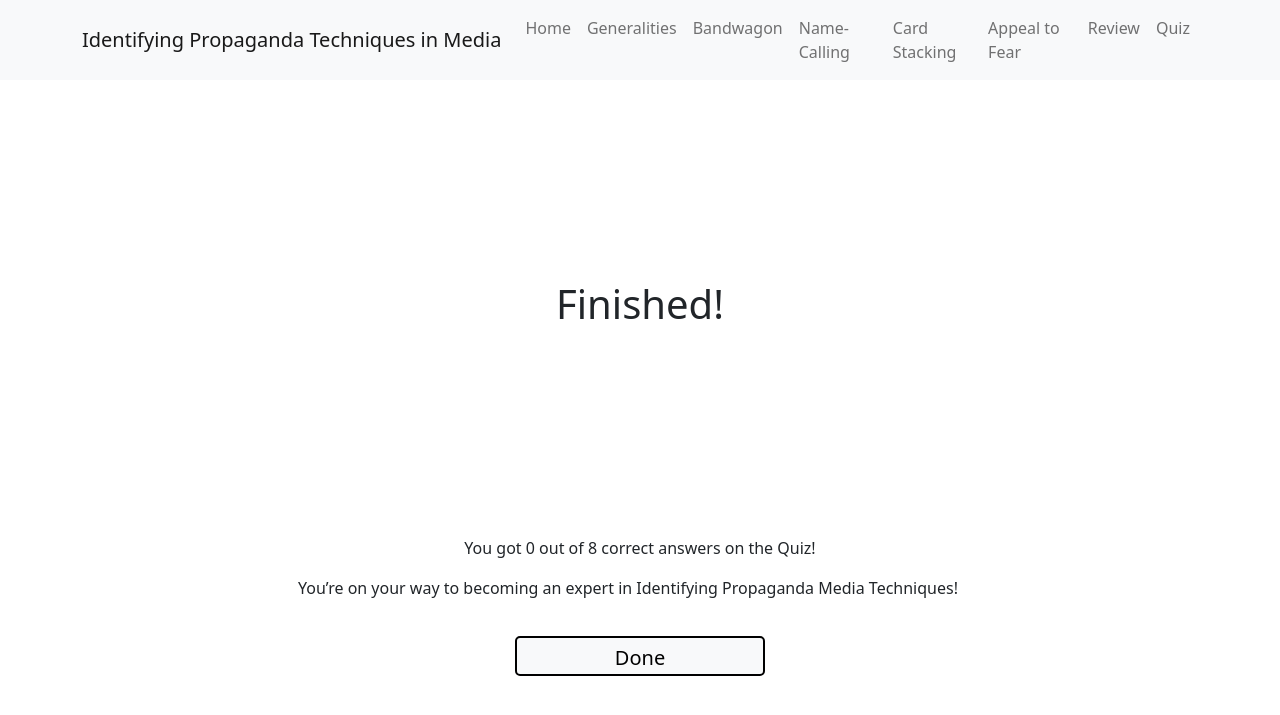
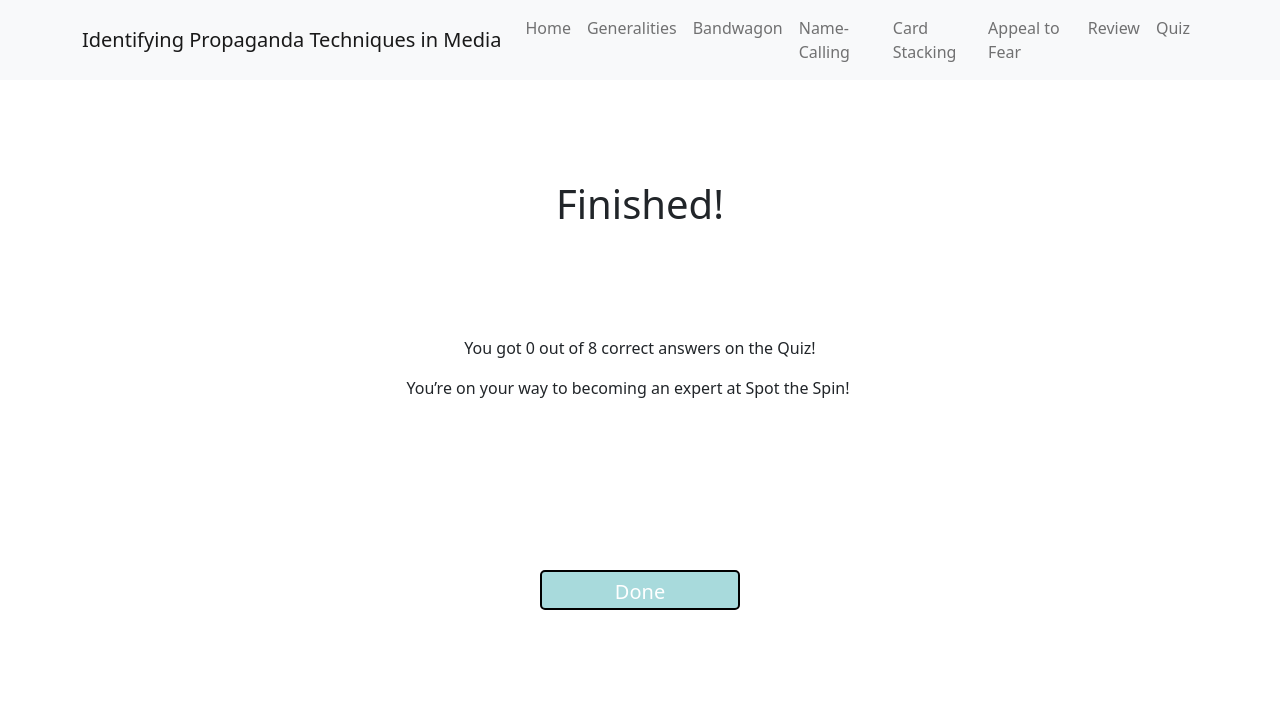
Before and after one commit to trishataparia/spring25-ui-final, a Flask app: page /finish in a window 1280 px wide. Shown: the top 715 px of the page. Run offline with Flask 3, Linux system fonts and the light colour scheme; parts of the project's set-up code (start-up, migrations or seed data) failed here and were passed over; some libraries are stand-ins or nearby versions.

Commit message:
Update finish.html

```diff
--- a/templates/finish.html
+++ b/templates/finish.html
@@ -7,24 +7,31 @@
     <style>
     .return-home-btn {
         display: inline-block;
-        color: black;
+        color: white;
         border: 2px solid black;
         margin-top: 20px;
-        width: 250px;
+        width: 200px;
         height: 40px;
         font-size: 20px;
-        background-color: #f8f9fa;
+        background-color: #a8dadc;
         text-align: center;
         text-decoration: none;
         line-height: 40px; /* Vertically center the text */
         border-radius: 5px;
         cursor: pointer;
     }
+
+    .return-home-btn:hover {
+    background-color: #6cd4d7; /* Darker green on hover */
+  }
     h1{
-        margin-top: 200px;
+        margin-top: 100px;
     }
     #score{
-        margin-top: 200px;
+        margin-top: 100px;
+    }
+    #greeting{
+        margin-bottom: 150px;
     }
 
     </style>
@@ -44,7 +51,7 @@
             </div>
             <div class = "row">
                 <div class = "col-md-12 d-flex justify-content-center">
-                    <p>You’re on your way to becoming an expert in Identifying Propaganda Media Techniques!</p>
+                    <p div id="greeting">You’re on your way to becoming an expert at Spot the Spin!</p>
                 </div>
 
             </div>
```
